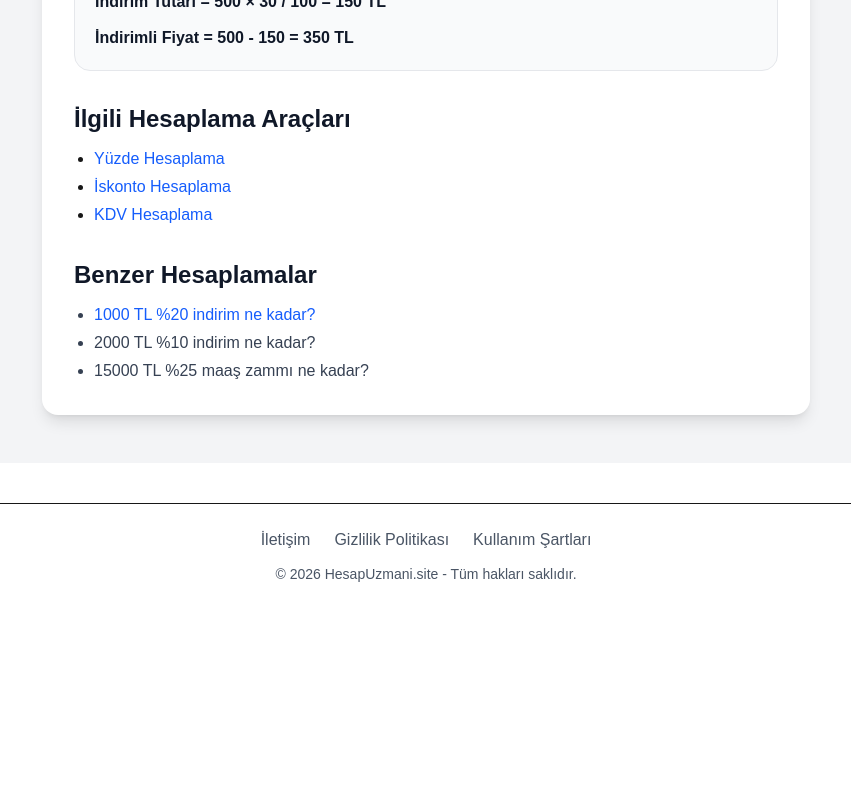
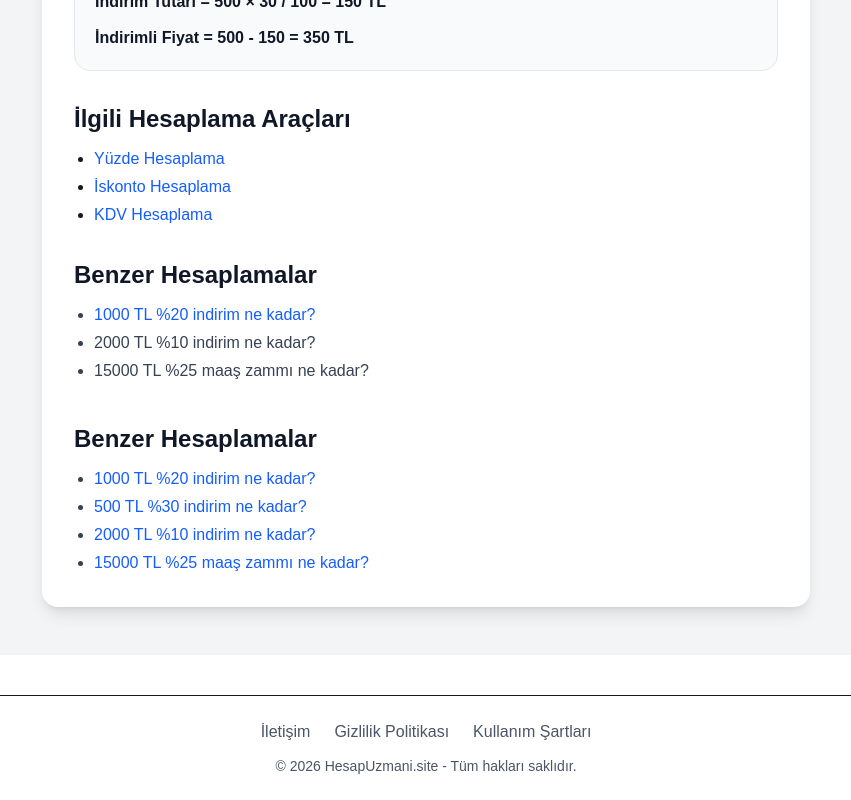
Before and after one commit to erkanckr455/kolayhesapla, a Next.js app: page /500-tl-yuzde-30-indirim in a window 1280 px wide. Shown: the part 686-1486 px from the top of the page, without its empty margins (214-1065 px from the left). Before the commit the page ends 1294 px from the top, so only its background shows below. Built offline with nearby package versions, Linux system fonts and the light colour scheme.

Commit message:
3 yeni trafik sayfası eklendi

```diff
--- a/app/500-tl-yuzde-30-indirim/page.tsx
+++ b/app/500-tl-yuzde-30-indirim/page.tsx
@@ -1,6 +1,7 @@
 "use client"
 
 import CalculatorLayout from "../components/CalculatorLayout"
+import RelatedCalculations from "../components/RelatedCalculations"
 
 export default function Page() {
   return (
@@ -103,6 +104,7 @@ export default function Page() {
         </section>
 
       </div>
+      <RelatedCalculations />
     </CalculatorLayout>
   )
 }
```
